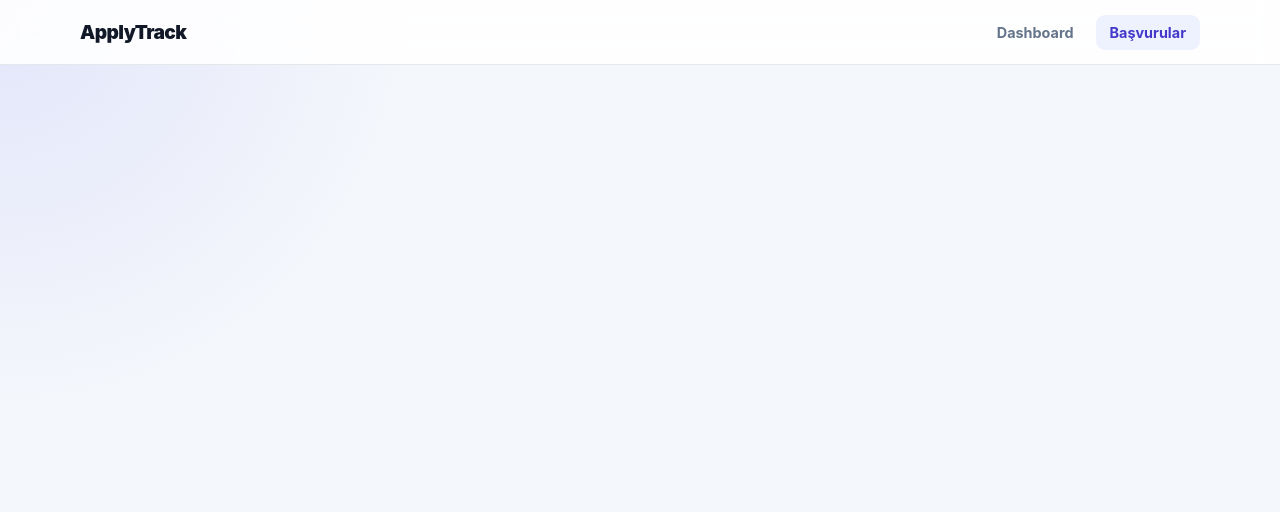
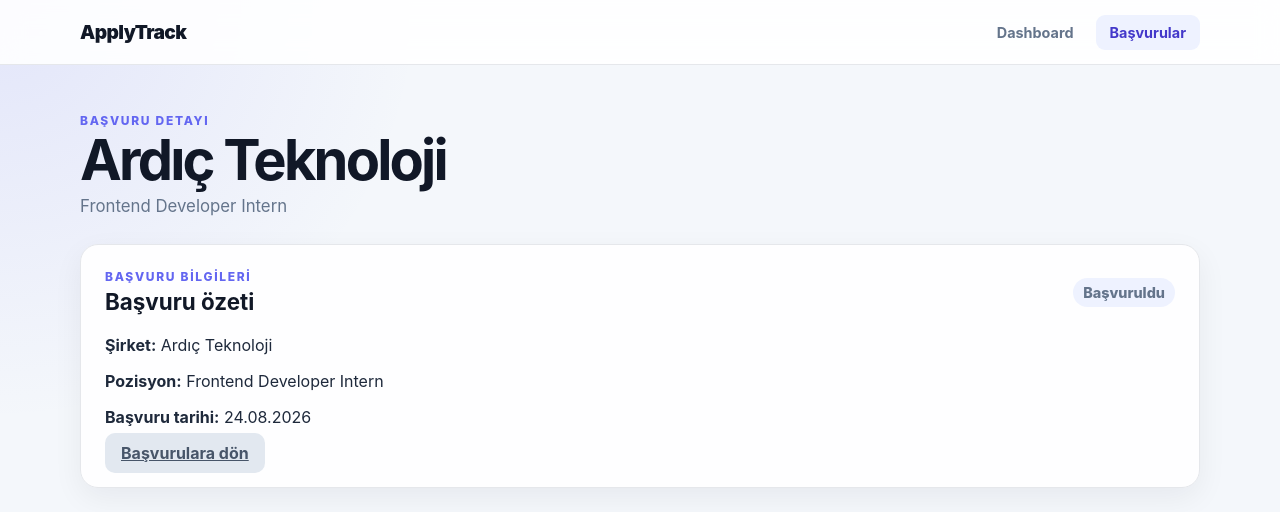
Before and after one commit to eslemkuvan/applytrack, a React (Vite) app: page /applications/1 in a window 1280 px wide. Shown: the top 512 px of the page. Built offline with nearby package versions, Linux system fonts and the light colour scheme.

Commit message:
feat: add application sorting and detail page

```diff
--- a/src/App.tsx
+++ b/src/App.tsx
@@ -6,6 +6,7 @@
 import DashboardPage from './pages/DashboardPage'
 import ApplicationsPage from './pages/ApplicationsPage'
 import type { Application } from './types/Application'
+import ApplicationDetailPage from './pages/ApplicationDetailPage'
 
 const initialApplications: Application[] = [
   {
@@ -98,6 +99,15 @@
       />
     }
   />
+
+  <Route
+    path="/applications/:id"
+    element={
+      <ApplicationDetailPage
+        applications={applications}
+      />
+    }
+  />
 </Routes>
     </>
   )
--- a/src/components/ApplicationCard.tsx
+++ b/src/components/ApplicationCard.tsx
@@ -1,13 +1,16 @@
+import { Link } from 'react-router'
 interface ApplicationCardProps {
+   applicationId: number
   company: string
   position: string
   status: string
   applicationDate: string
   onDelete: () => void
   onEdit: () => void
+
 }
 
-function ApplicationCard(props: ApplicationCardProps) {
+function ApplicationCard(props: ApplicationCardProps ) {
   const formattedApplicationDate = props.applicationDate
     ? new Intl.DateTimeFormat('tr-TR').format(
         new Date(`${props.applicationDate}T00:00:00`),
@@ -22,6 +25,13 @@
         <p>{props.position}</p>
         <p>Başvuru tarihi: {formattedApplicationDate}</p>
       </div>
+
+      <Link
+  className="edit-button"
+  to={`/applications/${props.applicationId}`}
+>
+  Detay
+</Link>
 
       <div className="card-actions">
         <button
--- /dev/null
+++ b/src/pages/ApplicationDetailPage.tsx
@@ -0,0 +1,89 @@
+import { Link, useParams } from 'react-router'
+import type { Application } from '../types/Application'
+
+interface ApplicationDetailPageProps {
+  applications: Application[]
+}
+
+function ApplicationDetailPage({
+  applications,
+}: ApplicationDetailPageProps) {
+  const { id } = useParams()
+
+  const application = applications.find(
+    (currentApplication) =>
+      currentApplication.id === Number(id),
+  )
+
+  if (!application) {
+    return (
+      <main className="app-container">
+        <section className="panel">
+          <p className="eyebrow">KAYIT BULUNAMADI</p>
+          <h1>Başvuru bulunamadı</h1>
+
+          <p>
+            Aradığınız başvuru silinmiş veya mevcut olmayabilir.
+          </p>
+
+          <Link
+            className="secondary-button"
+            to="/applications"
+          >
+            Başvurulara dön
+          </Link>
+        </section>
+      </main>
+    )
+  }
+
+  const formattedDate = application.applicationDate
+    ? new Intl.DateTimeFormat('tr-TR').format(
+        new Date(`${application.applicationDate}T00:00:00`),
+      )
+    : 'Belirtilmedi'
+
+  return (
+    <main className="app-container">
+      <header className="app-header">
+        <p className="eyebrow">BAŞVURU DETAYI</p>
+        <h1>{application.company}</h1>
+        <p>{application.position}</p>
+      </header>
+
+      <section className="panel">
+        <div className="section-heading">
+          <div>
+            <p className="eyebrow">BAŞVURU BİLGİLERİ</p>
+            <h2>Başvuru özeti</h2>
+          </div>
+
+          <span className="status-badge">
+            {application.status}
+          </span>
+        </div>
+
+        <p>
+          <strong>Şirket:</strong> {application.company}
+        </p>
+
+        <p>
+          <strong>Pozisyon:</strong> {application.position}
+        </p>
+
+        <p>
+          <strong>Başvuru tarihi:</strong> {formattedDate}
+        </p>
+
+        <Link
+          className="secondary-button"
+          to="/applications"
+        >
+          Başvurulara dön
+        </Link>
+      </section>
+    </main>
+  )
+}
+
+export default ApplicationDetailPage
--- a/src/pages/ApplicationsPage.tsx
+++ b/src/pages/ApplicationsPage.tsx
@@ -322,6 +322,7 @@
           sortedApplications.map((application) => (
             <ApplicationCard
               key={application.id}
+              applicationId={application.id}
               company={application.company}
               position={application.position}
               status={application.status}
@@ -330,6 +331,7 @@
               onDelete={() =>
                 handleDeleteApplication(application.id)
               }
+
             />
           ))
         )}
```
Lines whose indentation alone changed are shown as unchanged.
